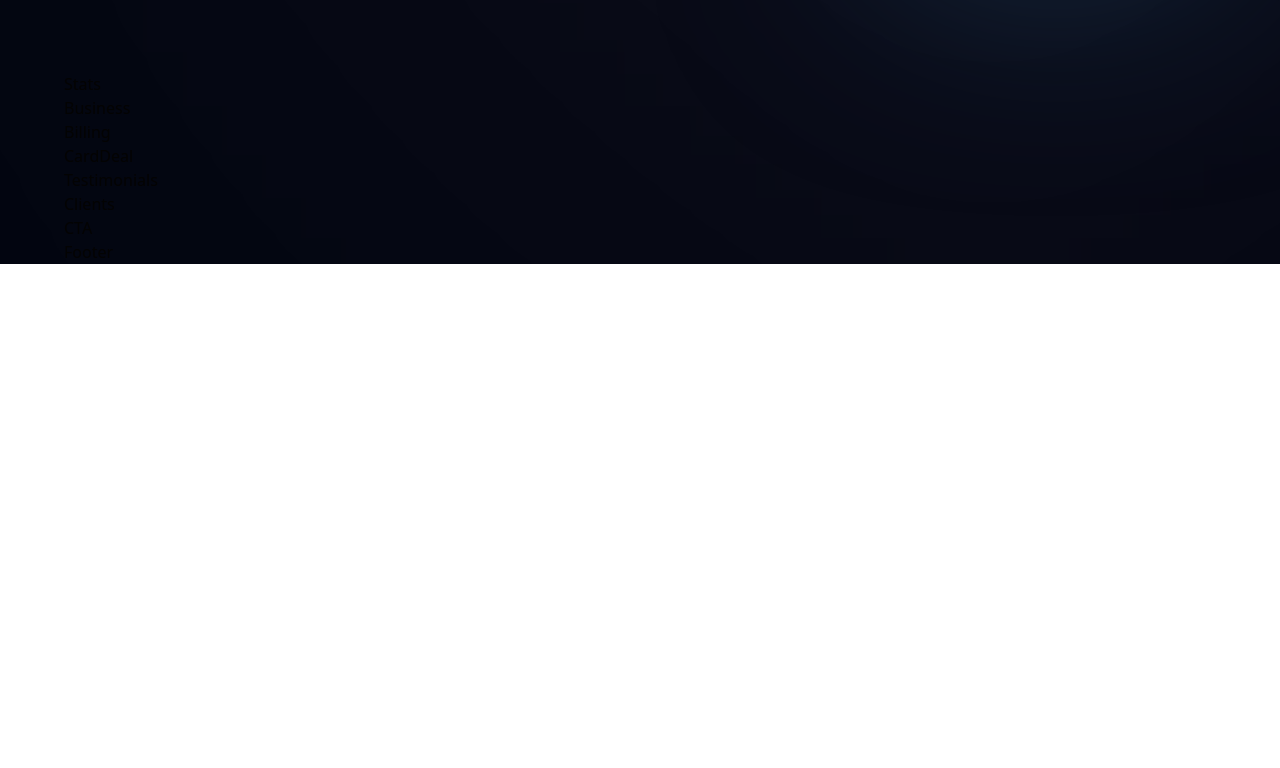
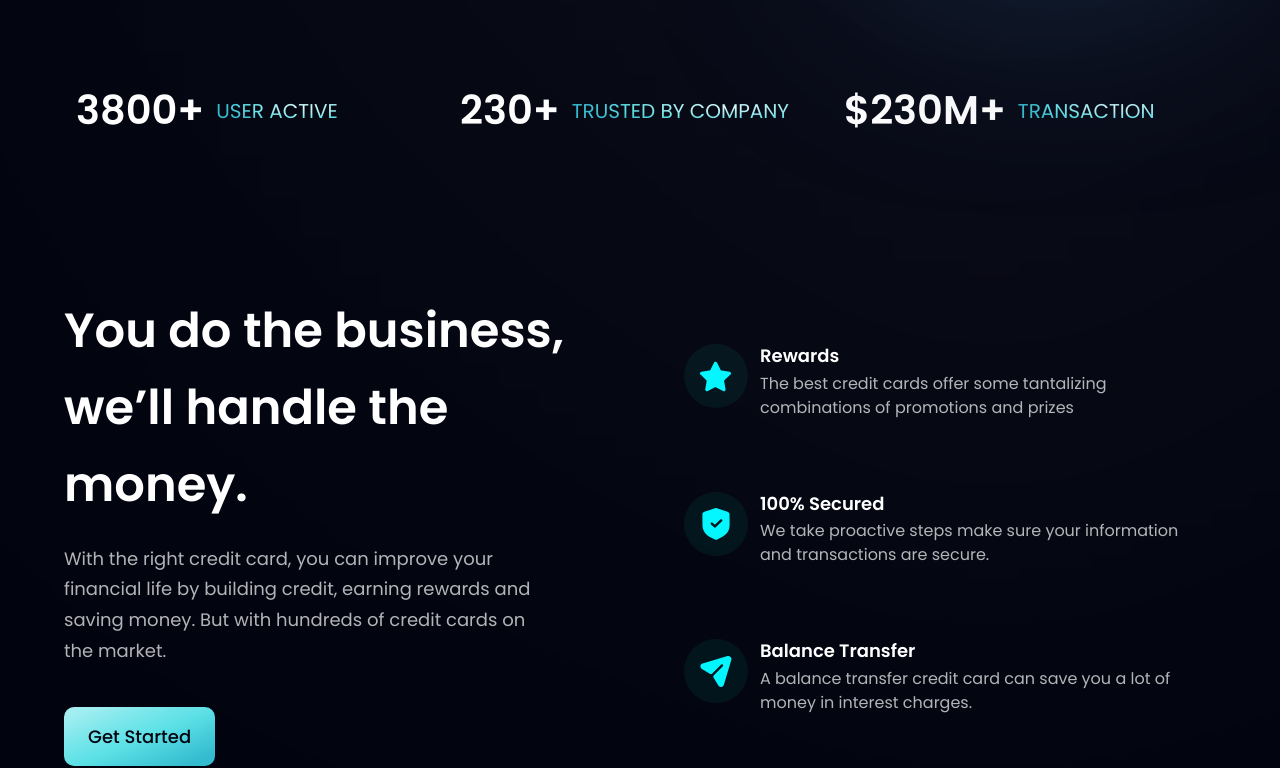
Before and after one commit to dtaccola/bank, a React (Vite) app: page / in a window 1280 px wide. Shown: the part 716-1484 px from the top of the page. Before the commit the page ends 980 px from the top, so only its background shows below. Built offline with nearby package versions, Linux system fonts and the light colour scheme.

Commit message:
business, stats e button

```diff
--- a/src/components/Business.jsx
+++ b/src/components/Business.jsx
@@ -1,9 +1,39 @@
-import React from 'react'
+import { features } from '../constants';
+import styles, { layout } from '../style';
+import Button from './Button';
 
-const Business = () => {
-  return (
-    <div>Business</div>
-  )
-}
+const FeatureCard = ({ icon, title, content, index }) => (
+  <div className={`flex flex-row p-6 rounded-[20px] ${index !== features.length - 1 ? "mb-6" : "mb-0"} feature-card`}>
+    <div className={`w-[64px] h-[64px] rounded-full ${styles.flexCenter} bg-dimBlue`}>
+      <img src={icon} alt="icon" className="w-[50%] h-[50%] object-contain" />
+    </div>
+    <div className="flex-1 flex flex-col ml-3">
+      <h4 className="font-poppins font-semibold text-white text-[18px] leading-[23.4px] mb-1">
+        {title}
+      </h4>
+      <p className="font-poppins font-normal text-dimWhite text-[16px] leading-[24px]">
+        {content}
+      </p>
+    </div>
+  </div>
+)
+
+const Business = () => (
+  <section id="features" className={layout.section}>
+    <div className={layout.sectionInfo}>
+      <h2 className={styles.heading2}>You do the business, <br className="sm:block hidden" /> we’ll handle the money.</h2>
+      <p className={`${styles.paragraph} max-w-[470px] mt-5`}>With the right credit card, you can improve your financial life by building credit, earning rewards and saving money. But with hundreds of credit cards on the market.</p>
+
+      <Button styles={`mt-10`} />
+    </div>
+
+    <div className={`${layout.sectionImg} flex-col`}>
+      {features.map((feature, index) => (
+        <FeatureCard key={feature.id} {...feature} index={index} />
+      ))}
+    </div>
+  </section>
+)
+
 
 export default Business
--- a/src/components/Button.jsx
+++ b/src/components/Button.jsx
@@ -1,9 +1,9 @@
 import React from 'react'
 
-const Button = () => {
-  return (
-    <div>Button</div>
-  )
-}
+const Button = ({ styles }) => (
+  <button type="button" className={`py-4 px-6 font-poppins font-medium text-[18px] text-primary bg-blue-gradient rounded-[10px] outline-none ${styles}`}>
+    Get Started
+  </button>
+)
 
 export default Button
--- a/src/components/Stats.jsx
+++ b/src/components/Stats.jsx
@@ -1,9 +1,17 @@
-import React from 'react'
+import { stats } from '../constants';
+import styles from '../style';
 
-const Stats = () => {
-  return (
-    <div>Stats</div>
-  )
-}
+const Stats = () => (
+  <section className={`${styles.flexCenter} flex-row flex-wrap sm:mb-20 mb-6`}>
+    {stats.map((stat) => (
+      <div key={stat.id} className={`flex-1 flex justify-start items-center flex-row m-3`}>
+        <h4 className="font-poppins font-semibold xs:text-[40px] text-[30px] xs:leading-[53px] leading-[43px] text-white">{stat.value}</h4>
+        <p className="font-poppins font-normal xs:text-[20px] text-[15px] xs:leading-[26px] leading-[24px] text-gradient uppercase ml-3">{stat.title}</p>
+      </div>
+    ))}
+  </section>
+)
+
+
 
 export default Stats
```
